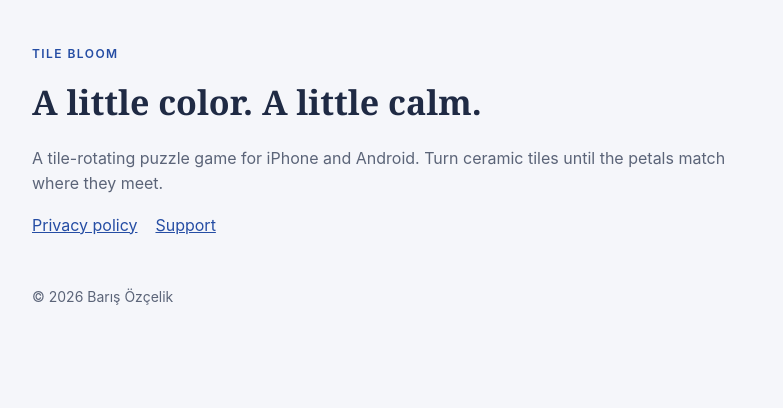
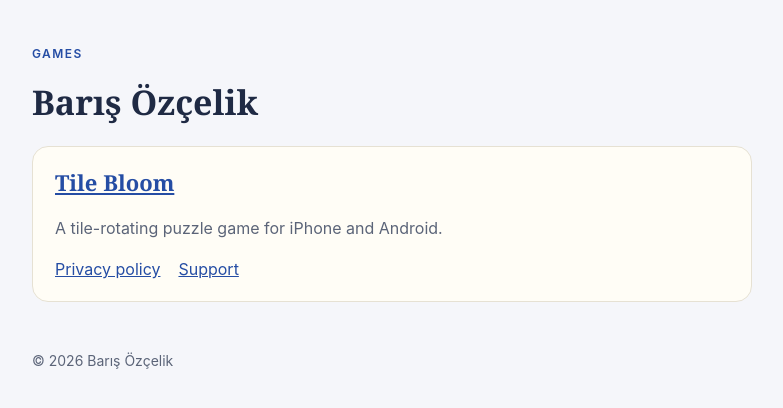
Before and after one commit to barisozcelik/barisozcelik.github.io, a plain HTML site: page index.html in a window 1280 px wide. Shown: the whole page, without its empty margins (248-1031 px from the left). Drawn offline with Linux system fonts and the light colour scheme.

Commit message:
Move Tile Bloom pages under /tile-bloom, add a games index
Co-Authored-By: Claude Fable 5.1 <noreply@anthropic.com>

```diff
--- a/index.html
+++ b/index.html
@@ -1,9 +1,8 @@
 <!doctype html>
-<html lang="en"><head><meta charset="utf-8"><meta name="viewport" content="width=device-width, initial-scale=1"><title>Tile Bloom</title><link rel="stylesheet" href="style.css"></head>
+<html lang="en"><head><meta charset="utf-8"><meta name="viewport" content="width=device-width, initial-scale=1"><title>Barış Özçelik – Games</title><link rel="stylesheet" href="style.css"></head>
 <body><main>
-<p class="kicker">Tile Bloom</p>
-<h1>A little color. A little calm.</h1>
-<p class="muted">A tile-rotating puzzle game for iPhone and Android. Turn ceramic tiles until the petals match where they meet.</p>
-<nav><a href="privacy.html">Privacy policy</a><a href="support.html">Support</a></nav>
+<p class="kicker">Games</p>
+<h1>Barış Özçelik</h1>
+<div class="card"><h2 style="margin-top:0"><a href="tile-bloom/">Tile Bloom</a></h2><p class="muted">A tile-rotating puzzle game for iPhone and Android.</p><nav><a href="tile-bloom/privacy.html">Privacy policy</a><a href="tile-bloom/support.html">Support</a></nav></div>
 <footer>© 2026 Barış Özçelik</footer>
 </main></body></html>
```
Also changed, not shown: tile-bloom/index.html (added, +9 -0 lines), tile-bloom/privacy.html (renamed from privacy.html, +1 -1 lines), tile-bloom/support.html (renamed from support.html, +1 -1 lines), app-ads.txt.
